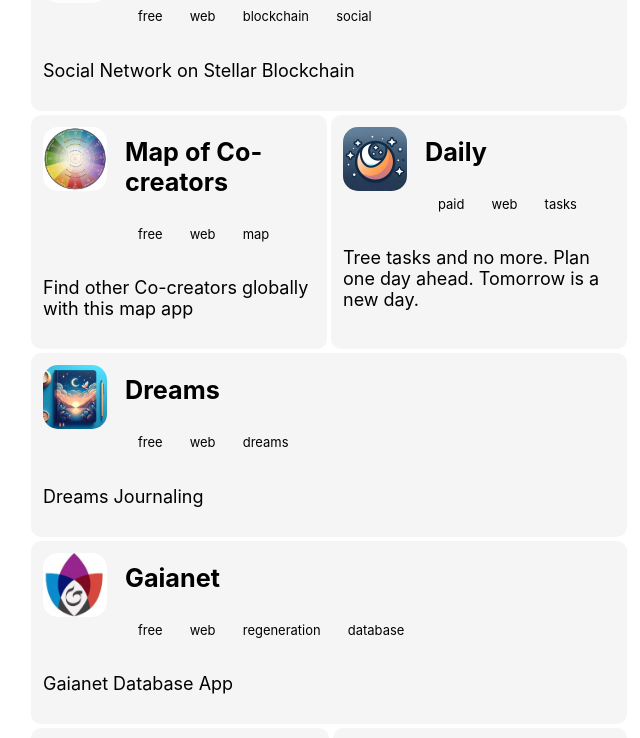
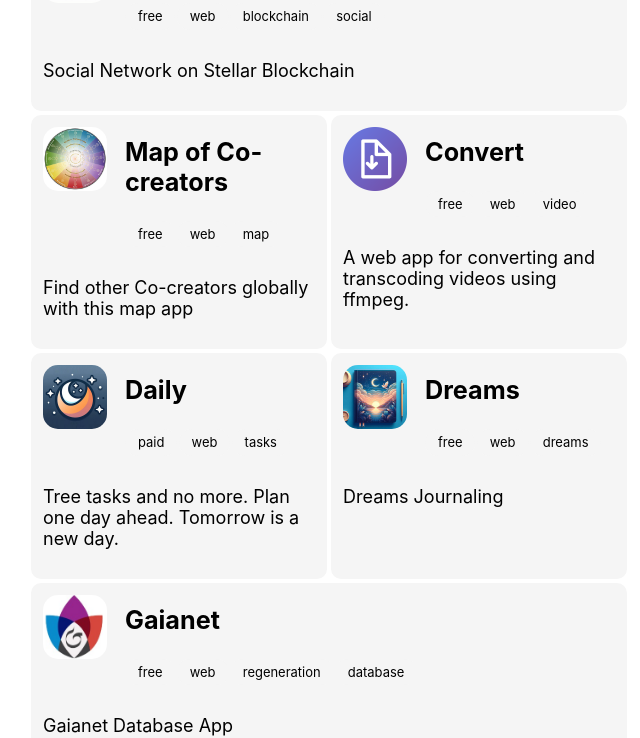
Before and after one commit to sondreb/brainbox-website, an Angular app: page /apps in a window 1280 px wide. Shown: the part 671-1409 px from the top of the page, without its empty margins (311-951 px from the left). Built offline with nearby package versions, Linux system fonts and the light colour scheme.

Commit message:
Refactor code structure for improved readability and maintainability

```diff
--- a/src/app/data.service.ts
+++ b/src/app/data.service.ts
@@ -123,6 +123,15 @@ export class DataService {
       link: 'https://nostria.app',
       source: 'https://github.com/nostria-app/nostria',
     },
+    convert: {
+      name: 'Convert',
+      icon: 'convert.png',
+      description:
+        'A web app for converting and transcoding videos using ffmpeg.',
+      tags: ['free', 'web', 'video'],
+      link: 'https://convert.brainbox.no',
+      source: 'https://github.com/sondreb/convert',
+    },
   };
 
   constructor() {}
```
Also changed, not shown: public/assets/icons/convert.png (added), public/assets/icons/nostria.png.
